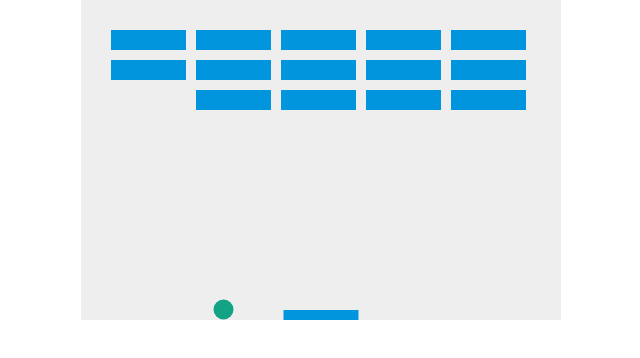
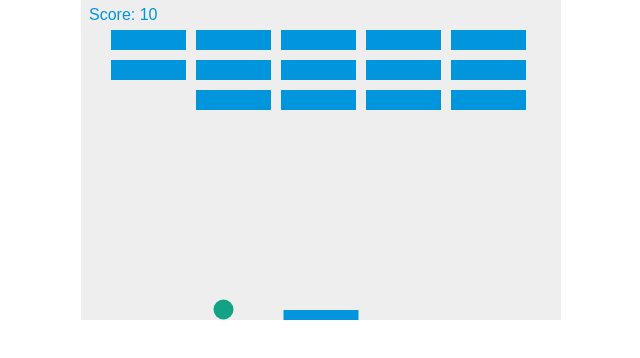
Before and after one commit to yyc9920/Javascript_Study, a plain HTML site: page VanillaJS_Game/index.html in a window 1280 px wide. Shown: the full height of the page, 319-959 px from the left. Drawn offline with Linux system fonts and the light colour scheme.

Commit message:
added score

```diff
--- a/VanillaJS_Game/index.html
+++ b/VanillaJS_Game/index.html
@@ -22,6 +22,7 @@ let x = canvas.width / 2;
 let y = canvas.height-30;
 let ballRadius = 10;
 let ballColor = "#0095DD";
+let score = 0;
 
 let dx = -1.5;
 let dy = -1.5;
@@ -108,11 +109,22 @@ function drawPaddle() {
     }
 }
 
+function drawScore() {
+    ctx.font = "16px Arial";
+    ctx.fillStyle = "#0095DD";
+    ctx.fillText(`Score: ${score}`, 8, 20);
+}
+
 function draw() {
     ctx.clearRect(0, 0, canvas.width, canvas.height);
     drawBall();
     drawBricks();
     drawPaddle();
+    drawScore();
+    if(score == brickRowCount*brickColumnCount*10) {
+        alert("YOU WIN, CONGRATULATIONS!");
+        clearInterval(intervalId);
+    }
     collisionDetection();
 
     if(x + dx > canvas.width-ballRadius || x + dx < ballRadius) {
@@ -147,6 +159,7 @@ function collisionDetection() {
                     ballColor = changeBallColor();
                     dy = -dy;
                     b.status = 0;
+                    score += 10;
                 }
             }
         }
```
